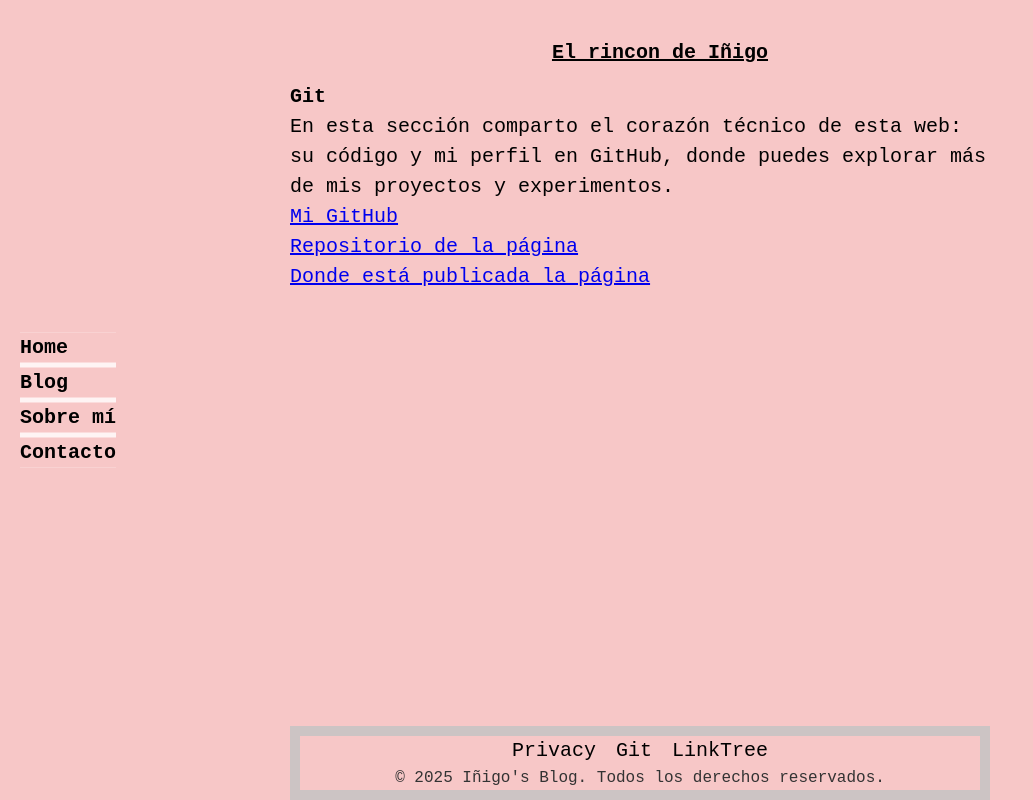
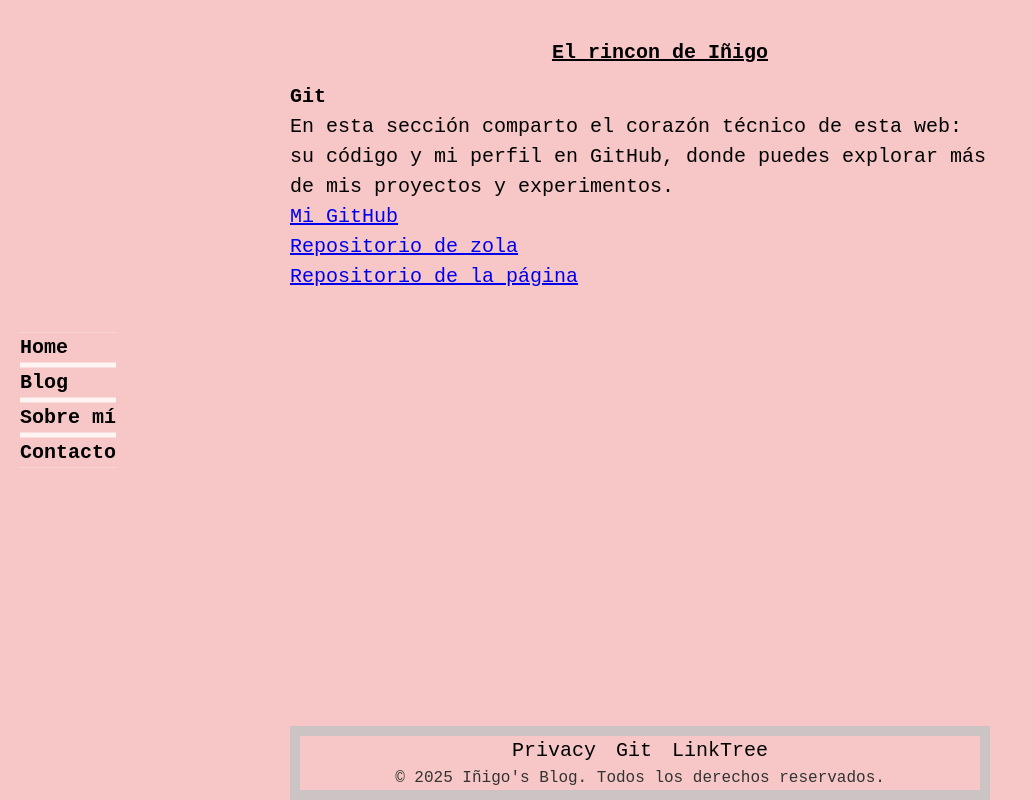
Before and after one commit to inigoelverdin/inigoelverdin.github.io, a plain HTML site: page git/index.html in a window 1280 px wide. Shown: the whole page, without its empty margins (0-1033 px from the left). Drawn offline with Linux system fonts and the light colour scheme.

Commit message:
Update index.html

```diff
--- a/git/index.html
+++ b/git/index.html
@@ -30,8 +30,8 @@
 <p class="subtitle"><strong></strong></p>
 <p>En esta sección comparto el corazón técnico de esta web: su código y mi perfil en GitHub, donde puedes explorar más de mis proyectos y experimentos.</p>
 <p><a href="https://github.com/inigoelverdin">Mi GitHub</a></br>
-<a href="https://github.com/getzola/zola">Repositorio de la página</a></br>
-<a href="#">Donde está publicada la página</a></br></p>
+<a href="https://github.com/getzola/zola">Repositorio de zola</a></br>
+<a href="https://github.com/inigoelverdin/BlogPersonal">Repositorio de la página</a></br></p>
 
 
   </main>
```
